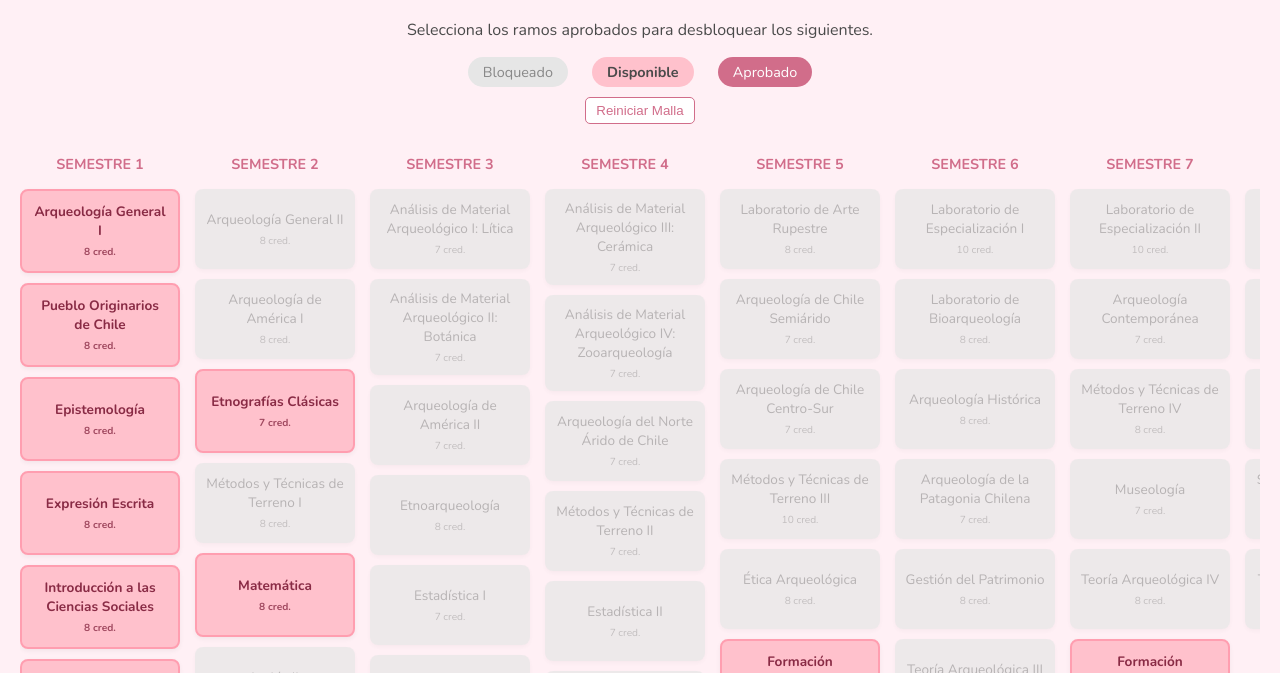
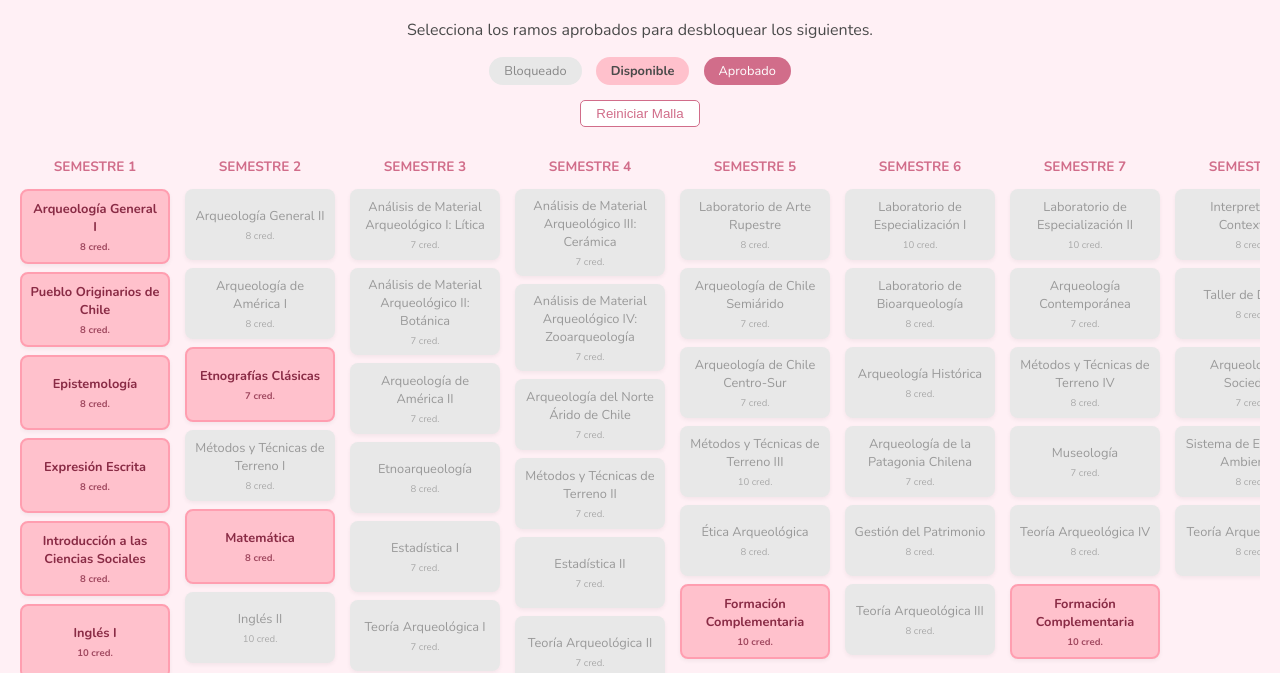
Before and after one commit to alipi147/Malla-arqueologia, a plain HTML site: page index.html in a window 1280 px wide. Shown: the part 87-760 px from the top of the page. Drawn offline with nearby package versions, Linux system fonts and the light colour scheme.

Commit message:
Refactor CSS variables and adjust styles

```diff
--- a/style.css
+++ b/style.css
@@ -1,11 +1,9 @@
 :root {
-    --bg-color: #fff0f5; /* Lavender Blush (fondo muy suave) */
-    --card-locked: #e6e6e6; /* Gris para bloqueados */
-    --card-available: #ffc1cc; /* Rosa chicle suave para disponibles */
-    --card-approved: #d16d8a; /* Rosa viejo intenso para aprobados */
+    --bg-color: #fff0f5;
+    --card-locked: #e8e8e8;
+    --card-available: #ffc1cc;
+    --card-approved: #d16d8a;
     --text-dark: #4a4a4a;
-    --text-light: #ffffff;
-    --accent: #ffb7b2; /* Melón suave */
 }
 
 body {
@@ -17,16 +15,14 @@ body {
     text-align: center;
 }
 
-header {
-    margin-bottom: 30px;
-}
+header { margin-bottom: 30px; }
 
 .leyenda span {
     display: inline-block;
     padding: 5px 15px;
-    margin: 0 10px;
+    margin: 0 5px;
     border-radius: 15px;
-    font-size: 0.9em;
+    font-size: 0.8em;
 }
 .ind-locked { background-color: var(--card-locked); color: #888; }
 .ind-avail { background-color: var(--card-available); color: var(--text-dark); font-weight: bold; }
@@ -34,18 +30,18 @@ header {
 
 .malla-grid {
     display: flex;
-    flex-wrap: nowrap;
     overflow-x: auto;
     gap: 15px;
     padding-bottom: 20px;
     align-items: flex-start;
+    justify-content: flex-start; /* Alineación a la izquierda para scroll */
 }
 
 .semestre-col {
-    min-width: 160px;
+    min-width: 150px;
     display: flex;
     flex-direction: column;
-    gap: 10px;
+    gap: 8px;
 }
 
 .semestre-title {
@@ -53,50 +49,46 @@ header {
     color: var(--card-approved);
     margin-bottom: 5px;
     text-transform: uppercase;
-    font-size: 0.9em;
+    font-size: 0.85em;
 }
 
 .ramo-card {
-    padding: 10px;
+    padding: 8px;
     border-radius: 8px;
     cursor: pointer;
-    transition: all 0.3s ease;
-    box-shadow: 0 2px 5px rgba(0,0,0,0.05);
-    font-size: 0.85em;
-    min-height: 60px;
+    transition: all 0.2s ease;
+    box-shadow: 0 2px 4px rgba(0,0,0,0.05);
+    font-size: 0.8em;
+    min-height: 55px;
     display: flex;
     flex-direction: column;
     justify-content: center;
     align-items: center;
-    position: relative;
 }
 
-/* Estados de los ramos */
 .locked {
     background-color: var(--card-locked);
     color: #999;
     cursor: not-allowed;
-    opacity: 0.7;
 }
 
 .available {
     background-color: var(--card-available);
-    color: #892b45; /* Letra oscura para contraste */
+    color: #892b45;
+    border: 2px solid #ff9eb0;
     font-weight: bold;
-    transform: scale(1);
-    border: 2px solid #ff9eb0;
 }
 
 .approved {
     background-color: var(--card-approved);
     color: white;
-    text-decoration: line-through; /* Opcional: tachar texto */
+    text-decoration: line-through;
     opacity: 0.9;
 }
 
 .creditos {
     font-size: 0.75em;
-    margin-top: 5px;
+    margin-top: 4px;
     opacity: 0.8;
 }
 
@@ -104,10 +96,10 @@ header {
     background-color: white;
     border: 1px solid var(--card-approved);
     color: var(--card-approved);
-    padding: 5px 10px;
+    padding: 5px 15px;
     border-radius: 5px;
     cursor: pointer;
-    margin-top: 10px;
+    margin-top: 15px;
 }
 .btn-reset:hover {
     background-color: var(--card-approved);
```
